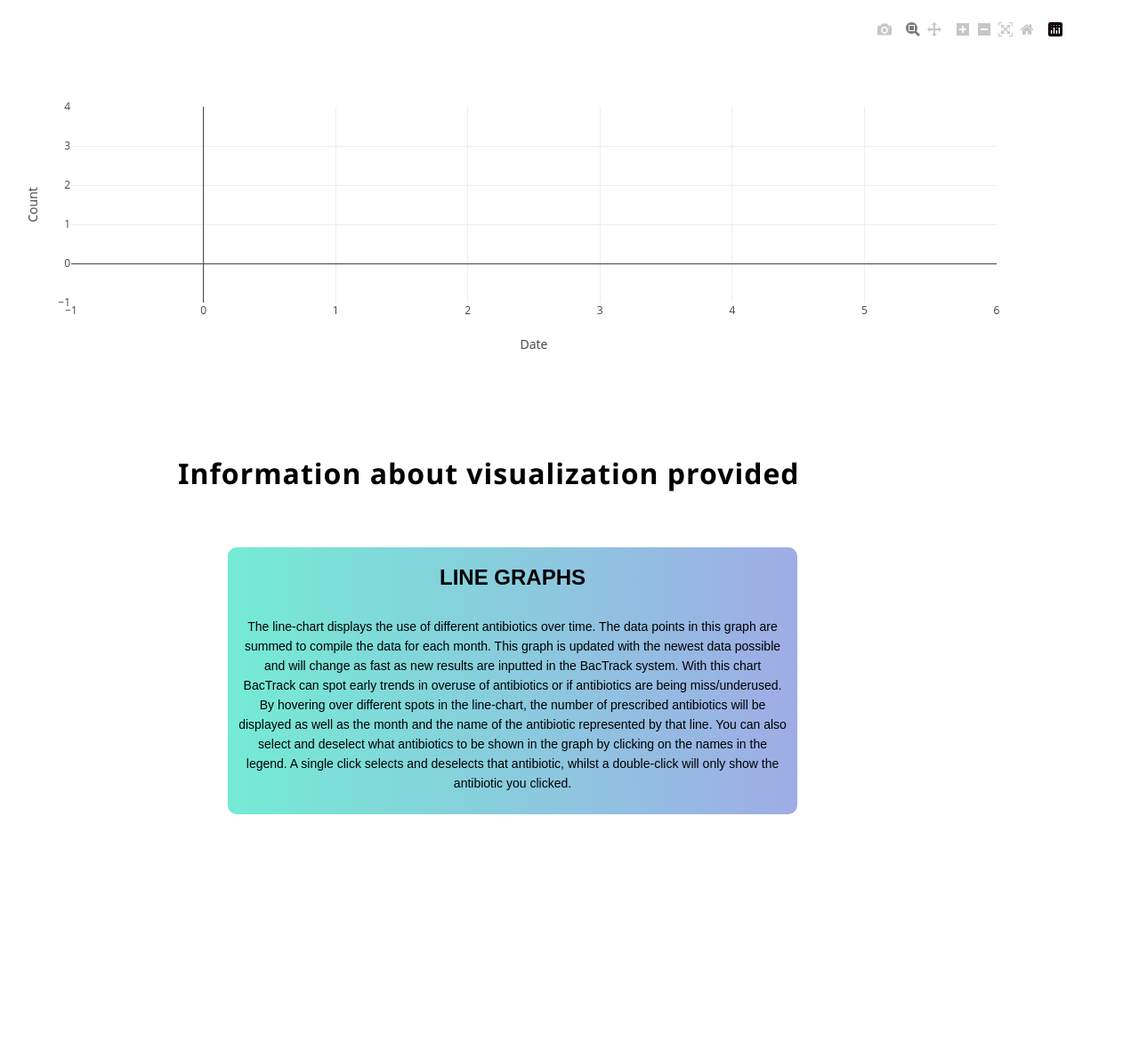
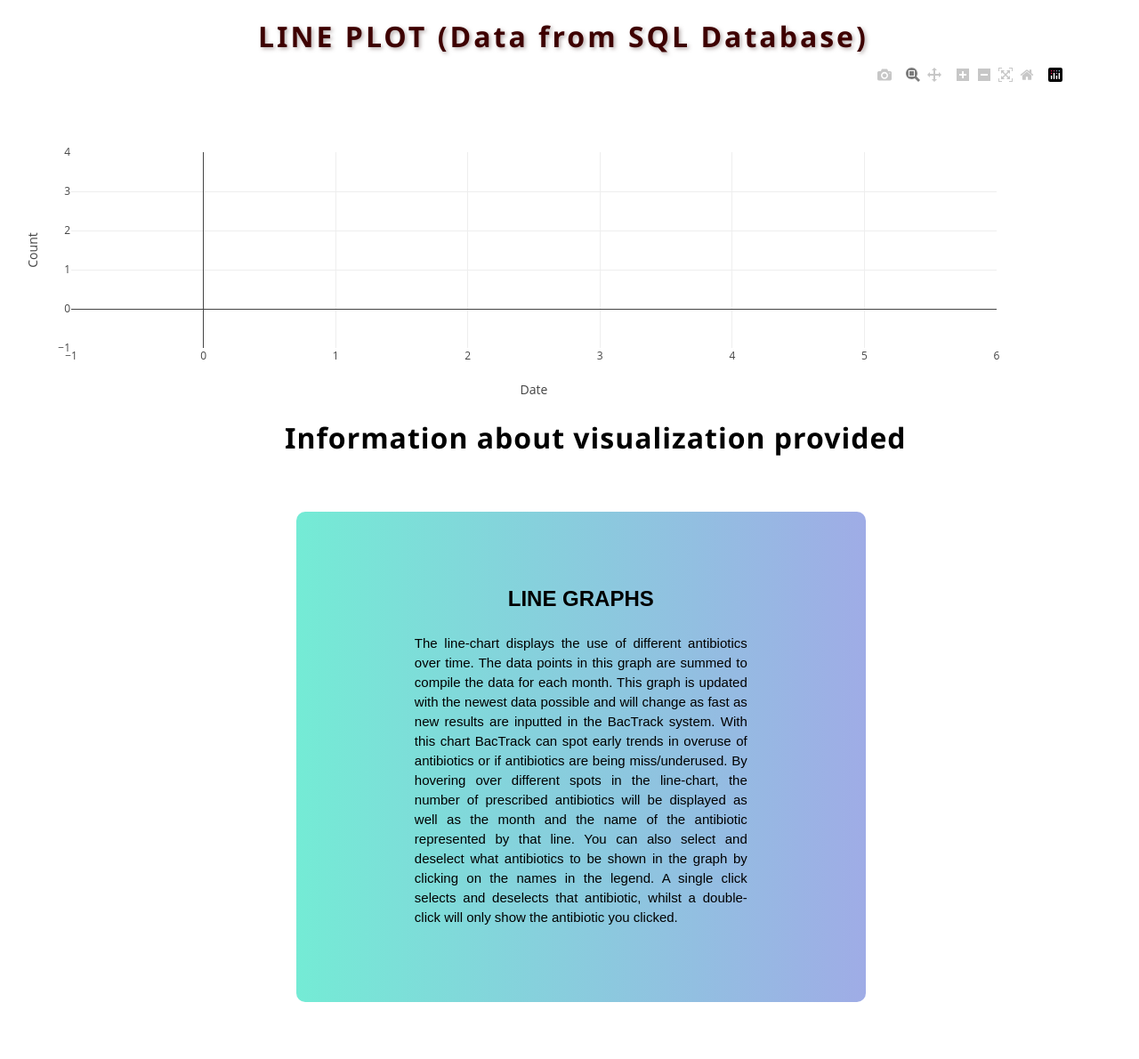
Before and after one commit to A-Bergfeldt/BacTrack, a PHP site: page /line_prescribed.php in a window 1280 px wide. Shown: the part 80-1270 px from the top of the page at 89% size. Before the commit the page ends 995 px from the top, so only its background shows below. Run offline with PHP 8.4, Linux system fonts and the light colour scheme; data comes from the database, SQL or seed files in the repository; some libraries are stand-ins or nearby versions.

Commit message:
linegraph main php & stylesheet

```diff
--- a/statistics/line_prescribed.php
+++ b/statistics/line_prescribed.php
@@ -2,7 +2,7 @@
 <html>
 <head>
     <meta charset="utf-8" />
-    <link rel="stylesheet" type="text/css" href="linegraph_style_sheet.css">
+    <link rel="stylesheet" type="text/css" href="linegraph_stylesheet_main.css">
     <title>Line-plot with Data from SQL Database</title>
     <script src="https://cdn.plot.ly/plotly-2.26.0.min.js" charset="utf-8"></script>
 </head>
--- /dev/null
+++ b/statistics/linegraph_stylesheet_main.css
@@ -0,0 +1,112 @@
+@import "/nav_bar_style_sheet.css";
+
+body {
+    background-color: rgb(255, 255, 255);
+    font-family: 'Poppins', sans-serif;
+    margin: 0;
+}
+
+h1 {
+    margin-top: 8%;
+    color: #3e0000; /* text color */
+    font-size: 2em;
+    margin-bottom: 10px;
+    text-align: left;
+    margin-left: 290px;
+    text-decoration:solid;
+    font-family: 'Segoe UI', Tahoma, Geneva, Verdana, sans-serif;
+    letter-spacing: 3px; /* Add letter-spacing for better readability */
+    text-shadow: 2px 2px 4px rgba(116, 98, 98, 0.5); /* Add a subtle text shadow */
+    line-height: 1.2; /* Adjust line height for better spacing */
+    text-decoration: wavy;
+  }
+
+/* THE PLOT SPACING AND STYLING*/
+
+#myDiv {
+    width: 100%;
+    height: 400px;
+    margin: 0 auto; /* pushes plot to the left*/
+    display:block;
+    border-radius: 20px;
+    margin-left: -10%;
+    justify-content: center; /* Center the contents horizontally within the container */
+    align-items: center; /* Center the contents vertically within the container */
+    height: 100vh; /* Use 100% of the viewport height */
+  }
+
+/*CONTENT*/
+
+.slides{
+    width: 100%;
+    height: 100vh;
+    display: flex;
+    align-items: center;
+    justify-content: center;
+    gap: 50px;
+    color:#000000; /*text color outside the box*/
+    scroll-snap-align: start;
+}
+
+.slide2{
+    background:rgb(255, 255, 255); /*has to be black*/
+}
+
+.course{
+    width: 140%;
+    margin:auto;
+    text-align:center;
+    padding-top:120px;
+}
+
+h3{
+    font-size: 36px;
+    font-weight: 600;
+    color: #000000;
+    font-size: 2em;
+    margin-bottom: 40px;
+    text-align: left;
+    margin-left: 25%;
+    text-decoration:solid;
+    font-family: 'Segoe UI', Tahoma, Geneva, Verdana, sans-serif;
+    letter-spacing: 1px; /* Add letter-spacing for better readability */
+    /*text-shadow: 2px 2px 4px rgba(116, 98, 98, 0.5);*/ /* Add a subtle text shadow */
+    line-height: 1.2; /* Adjust line height for better spacing */
+    text-decoration: wavy;
+}
+
+p{
+    color: #000000; /* text color inside the box*/
+    font-size: 15px;
+    /*font-weight: 300;*/
+    line-height: 22px;
+    padding: 5px;
+    text-align: justify;
+}
+
+.row{
+    margin-top: 5%;
+    display:flex;
+    justify-content: space-between;
+}
+
+.course-col{
+    flex-basis: 50%;
+    border-radius: 10px;
+    margin-bottom: 5%;
+    margin-right: 5%;
+    margin-top: 0%;
+    margin-left: 26%; /* Adjusted margin for better responsiveness */
+    padding: 5% 10%; /* Adjusted padding for better responsiveness */
+    box-sizing: border-box;
+    transition: 0.5s;
+
+    /*background:#F88379;*/ /*box color*/
+    /*background: rgb(255,223,223);*/
+    background-color: #74EBD5;
+    background-image: linear-gradient(90deg, #74EBD5 0%, #9FACE6 100%);
+}
+
+.course-col:hover{
+    box-shadow: 0 0 20px 0 rgba(0, 0, 0, 0.5);
+}
```
